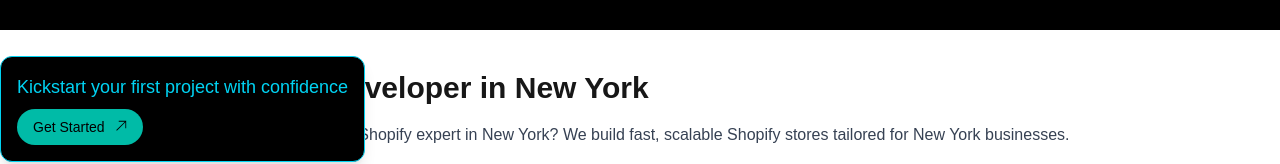
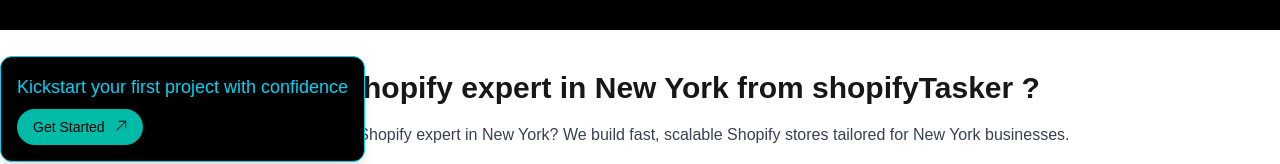
Before and after one commit to Vijendra2016/shopifytaskerwebapp, a Next.js app: page /shopify-expert-near-me/new-york-ny in a window 1280 px wide. Shown: the part 634-798 px from the top of the page. Built offline with nearby package versions, Linux system fonts and the light colour scheme; no server answers; what tailwindcss-animated would draw is missing.

Commit message:
landing page

```diff
--- a/src/app/shopify-expert-near-me/[city]/page.tsx
+++ b/src/app/shopify-expert-near-me/[city]/page.tsx
@@ -33,8 +33,8 @@ export async function generateMetadata(props: Props): Promise<Metadata> {
   }
 
   return {
-    title: `Hire Shopify Expert in ${cityData.city} | ShopifyTasker  `,
-    description:  `Shopify expert in ${cityData.city} prices start from $10/hr,pay after work done`  ,
+    title: `Hire  Top Rated Shopify Expert in ${cityData.city} | ShopifyTasker  `,
+    description: `Hire Top Rated Shopify expert in ${cityData.city} prices start from $10/hr,pay after work done`  ,
   };
 }
 
@@ -63,7 +63,7 @@ export default async function CityPage(props: Props) {
 
       <section className="max-w-4xl mx-auto px-4 py-10">
         <h2 className="text-3xl font-bold mb-4">
-          Shopify Developer in {cityData.city}
+         Why hire  Shopify expert in {cityData.city} from shopifyTasker ?
         </h2>
         <p className="mb-4 text-gray-700 leading-relaxed">{cityData.intro}</p>
         <p className="font-semibold text-blue-600">{cityData.cta}</p>
```
